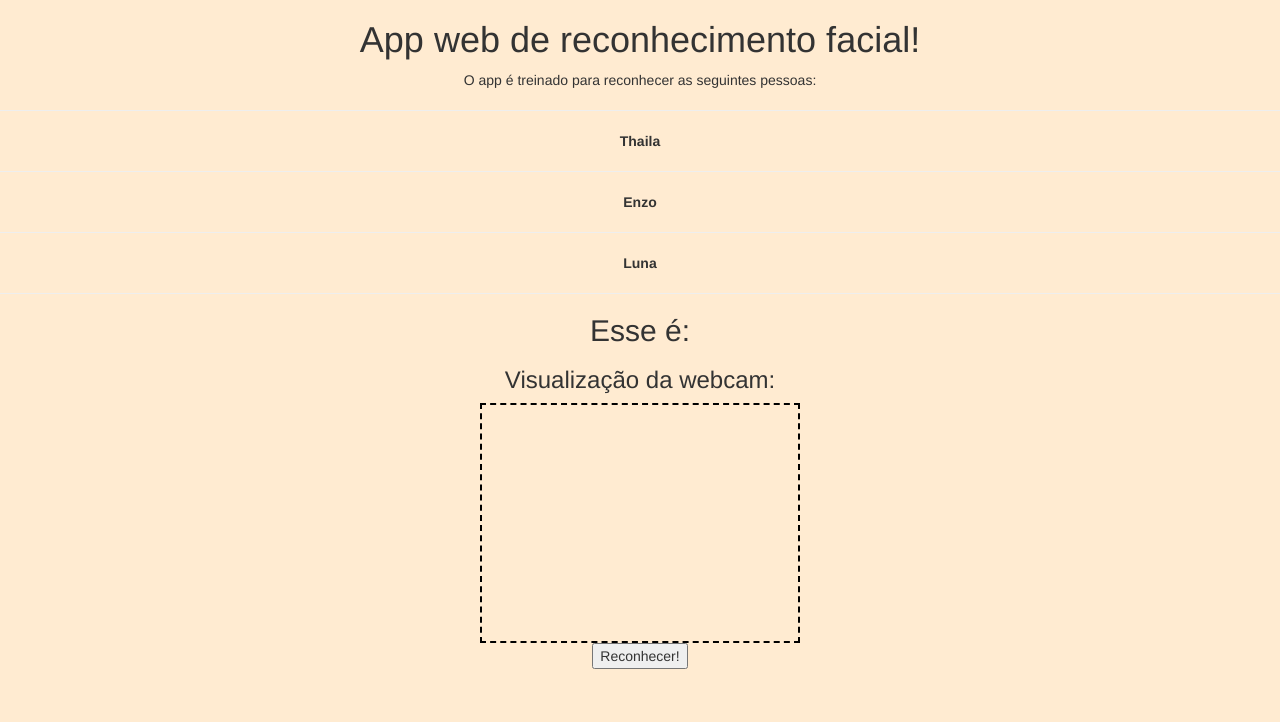
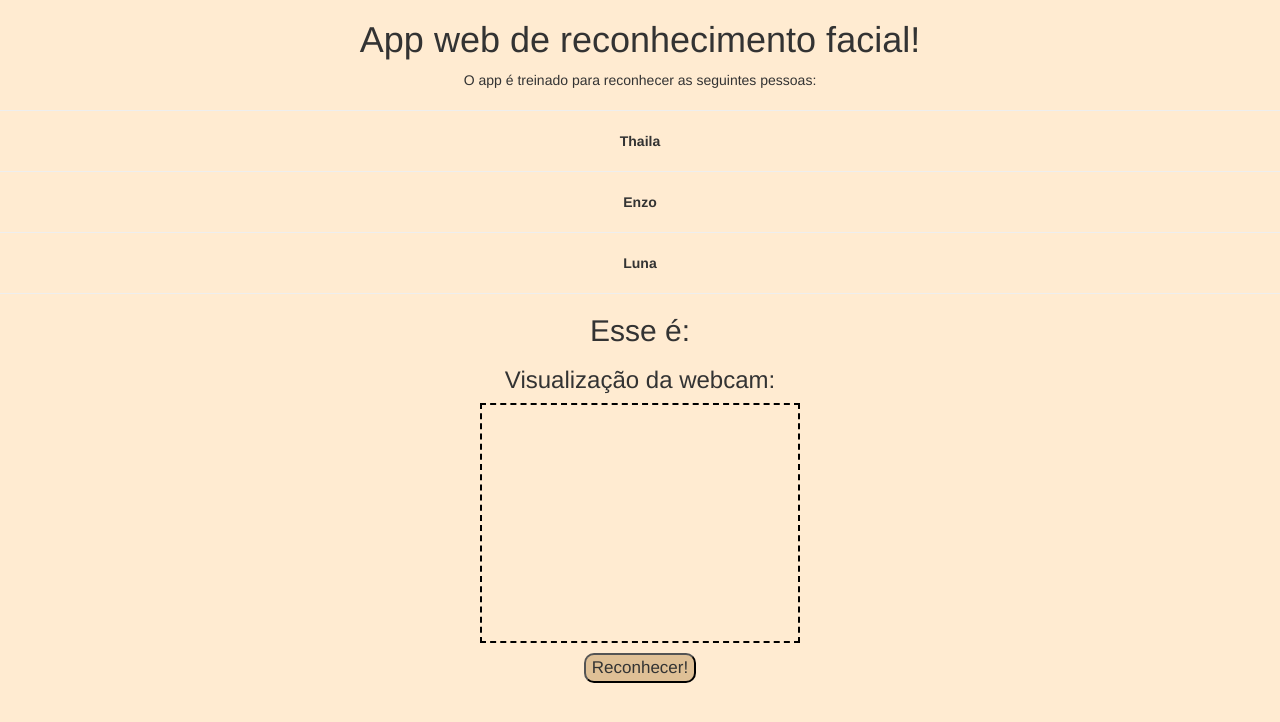
Before and after one commit to SandyOliveira/p103-105, a plain HTML site: page index.html in a window 1280 px wide. Drawn offline with nearby package versions, Linux system fonts and the light colour scheme.

Commit message:
Update style.css

```diff
--- a/style.css
+++ b/style.css
@@ -13,6 +13,15 @@ body{
   width: 320px;
   height: 240px;
 }
+
+#reconhecer{
+    font-size: 17px;
+    margin-top: 10px;
+    background-color: rgb(223, 192, 150);
+    border-radius: 10px;
+    border-width: 1,7px;
+}
+
 .nameOfObjects, #resultObjectName  , #resultObjectAccuracy
 {
   color: rgb(255, 255, 255);
```
